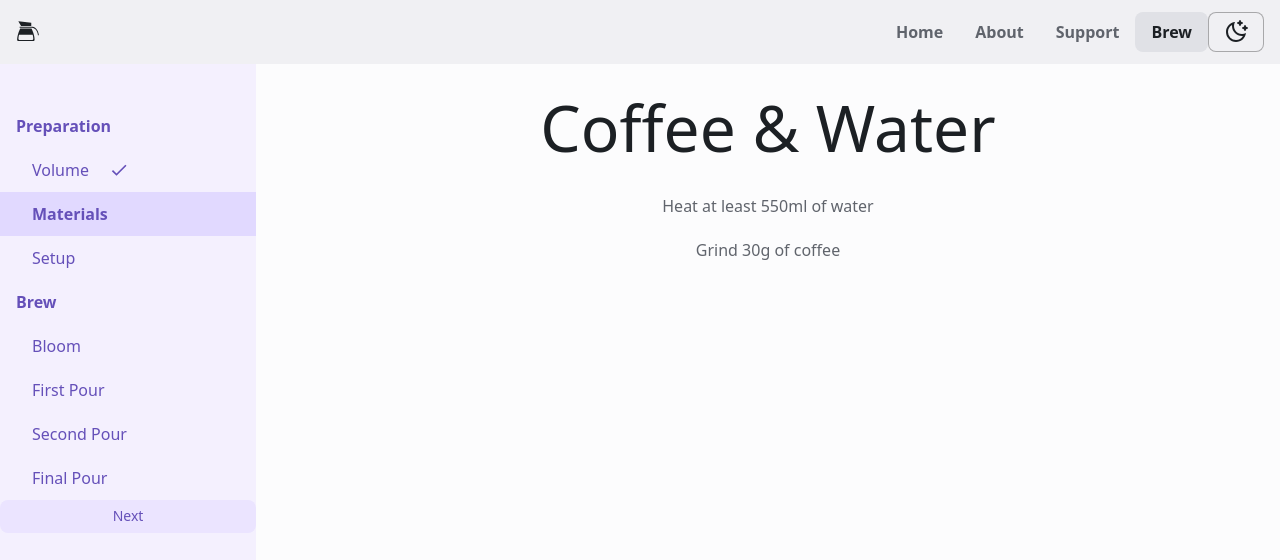
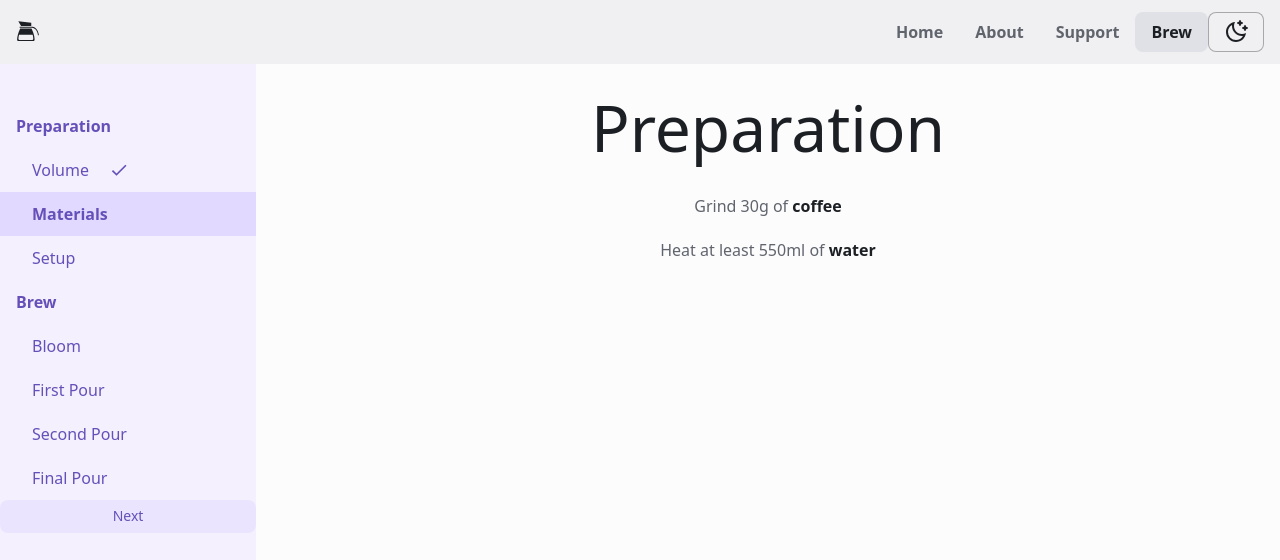
Before and after one commit to nrsimonelli/slow-coffee-two, a React (Create React App) app: page /setup in a window 1280 px wide. Both pictures are taken after a click on the element "Materials". Shown: the top 560 px of the page. Built offline with nearby package versions, Linux system fonts and the light colour scheme.

Commit message:
absolute button positioning

```diff
--- a/src/components/BrewPage/BrewPage.tsx
+++ b/src/components/BrewPage/BrewPage.tsx
@@ -132,7 +132,12 @@ const BrewPage = () => {
   };
 
   return (
-    <Flex direction='row' align='start' css={{ width: '$full' }}>
+    <Flex
+      direction='row'
+      align='start'
+      wrap='wrap'
+      css={{ width: '$full' }}
+    >
       <Container
         css={{
           minWidth: 180,
--- a/src/components/BrewPage/Materials.tsx
+++ b/src/components/BrewPage/Materials.tsx
@@ -1,6 +1,6 @@
 import React from 'react';
 import { Flex } from '../Flex';
-import { Text, TextTitle } from '../Text';
+import { Text, TextTitle, TextSub } from '../Text';
 
 type Props = {
   coffee: number;
@@ -15,11 +15,13 @@ const Materials = ({ coffee, water }: Props) => {
       pad='4'
       css={{ flexGrow: '1' }}
     >
-      <TextTitle>Coffee & Water</TextTitle>
+      <TextTitle>Preparation</TextTitle>
       <Text css={{ mx: 'auto' }}>
-        Heat at least {water}ml of water
+        Grind {coffee}g of <TextSub inline>coffee</TextSub>
       </Text>
-      <Text css={{ mx: 'auto' }}>Grind {coffee}g of coffee</Text>
+      <Text css={{ mx: 'auto' }}>
+        Heat at least {water}ml of <TextSub inline>water</TextSub>
+      </Text>
     </Flex>
   );
 };
--- a/src/components/BrewPage/Volume.tsx
+++ b/src/components/BrewPage/Volume.tsx
@@ -1,6 +1,7 @@
 import React, { Dispatch, SetStateAction } from 'react';
 import { Flex } from '../Flex';
 import { Text, TextSub, TextTitle } from '../Text';
+import { Button } from '../Button';
 import SliderDemo from '../SliderDemo';
 
 type Props = {
@@ -11,10 +12,11 @@ type Props = {
 const Volume = ({ value, setValue }: Props) => {
   return (
     <Flex
+      border
       direction='column'
       align='center'
       pad='4'
-      css={{ flexGrow: '1' }}
+      css={{ flexGrow: '1', height: '100%' }}
     >
       <TextTitle>Brew Setup</TextTitle>
       <Text css={{ mx: 'auto' }}>
@@ -23,6 +25,15 @@ const Volume = ({ value, setValue }: Props) => {
 
       <SliderDemo volume={value} onSliderChange={setValue} />
       <TextSub css={{ mx: 'auto' }}>{value.toPrecision(2)}</TextSub>
+
+      <Button
+        color='primary'
+        // disabled={shouldDisableNext}
+        // onClick={handleStepChange}
+        css={{ px: '$4', position: 'absolute', bottom: '$8' }}
+      >
+        Next
+      </Button>
     </Flex>
   );
 };
```
